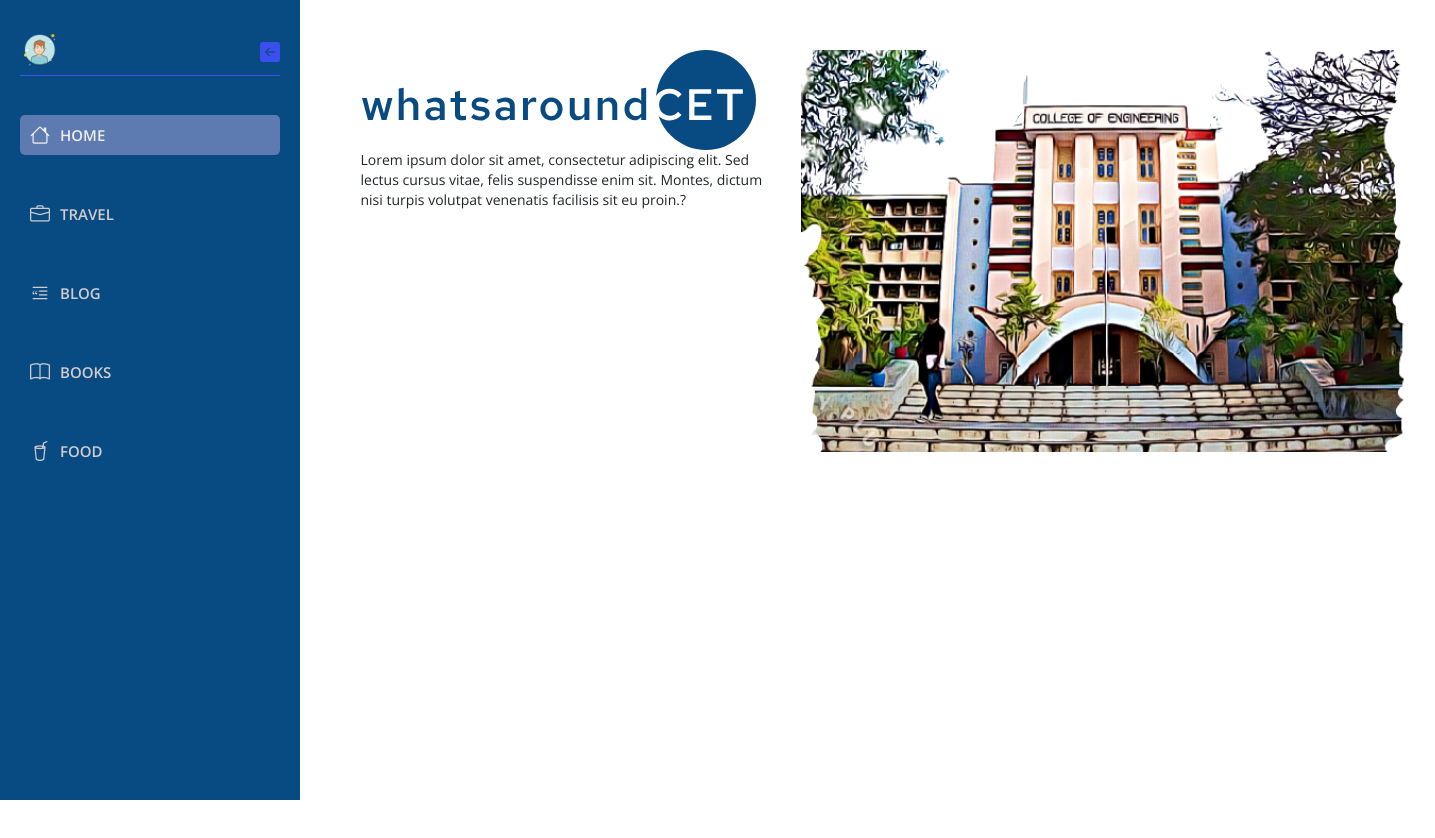
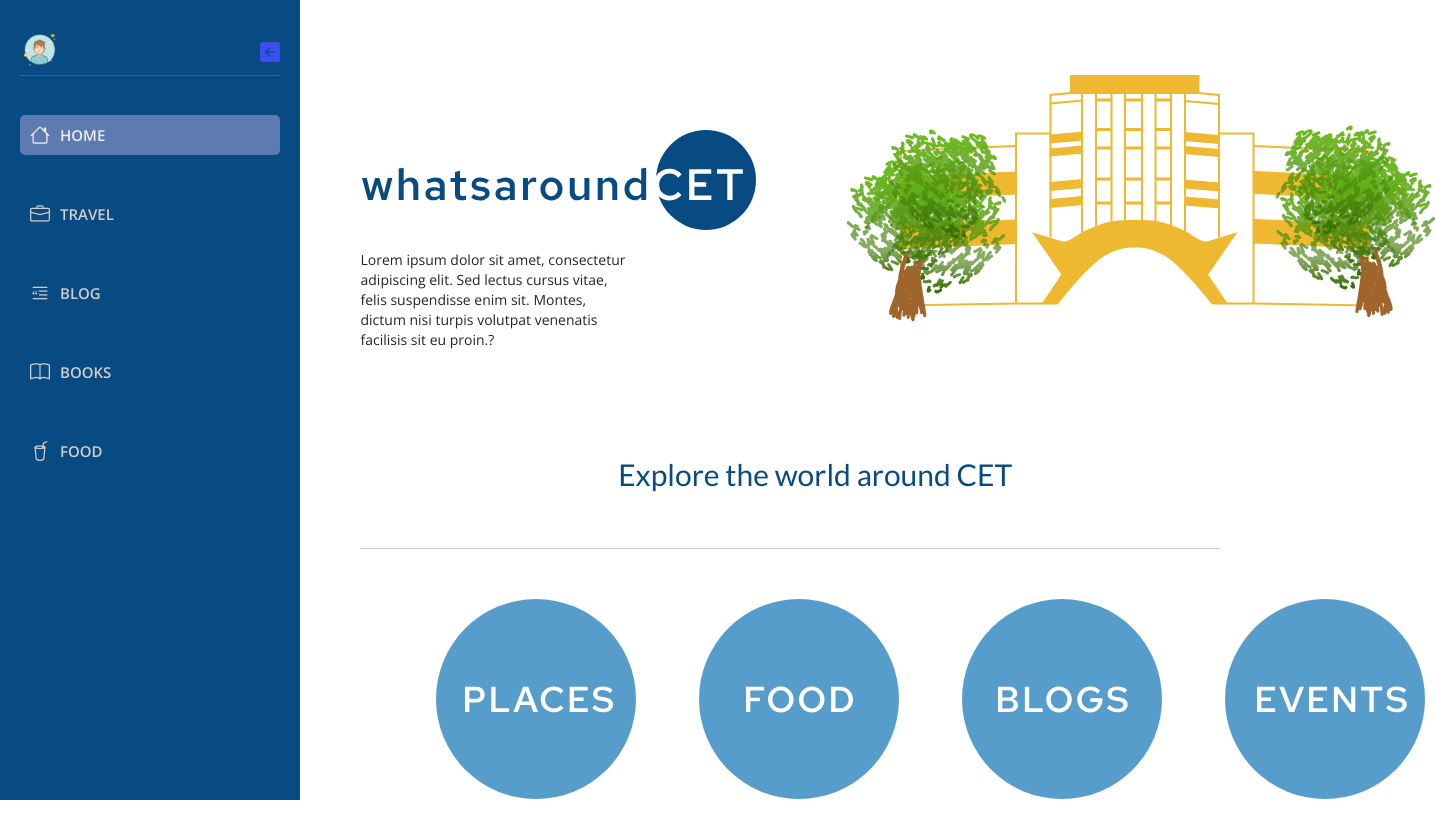
Before and after one commit to neethunsr/whatsaroundCET, a React (Create React App) app: page / in a window 1280 px wide. Shown: the top 838 px of the page, 1435 px wide, since content can reach past the window. Before the commit the page ends 800 px from the top, so only its background shows below. Built offline with nearby package versions, Linux system fonts and the light colour scheme.

Commit message:
home-page kinda done for today

```diff
--- a/src/components/Home.css
+++ b/src/components/Home.css
@@ -0,0 +1,26 @@
+.logo-home {
+	margin-top: 80px;
+	margin-bottom: 20px;
+}
+.img-cet {
+	margin-top: 25px;
+	padding-left: 120px;
+}
+.img-circle {
+	padding-left: 10%;
+	margin-top: 50px;
+}
+.explore {
+	margin-top: 100px;
+	margin-bottom: 50px;
+	padding-left: 30%;
+}
+h3 {
+	justify-content: center;
+	font-style: normal;
+	font-weight: 500;
+	font-size: 30px;
+	line-height: 48px;
+	/* identical to box height */
+	color: #084b83;
+}
--- a/src/components/Home.js
+++ b/src/components/Home.js
@@ -1,20 +1,36 @@
 import React from 'react';
 import logo from './images/logo.svg'
-import cet from './images/cet.png'
+import cet from './images/cet-illustration.svg'
+import circle from './images/circles.svg'
+import './Home.css'
 function Home(props) {
     return (
         <div>
             <div className="container">
                 <div className="row">
-                <div className="col col-lg-6">
+                <div className="col col-lg-4 align-items-center">
                 <img src={logo} className="logo-home" alt="whatsaroundCET"></img>
                 <p>Lorem ipsum dolor sit amet, consectetur adipiscing elit. Sed lectus cursus vitae, felis suspendisse enim sit. Montes, dictum nisi turpis volutpat venenatis facilisis sit eu proin.?</p>
                 </div>
-                <div className="col col-lg-6">
-                <img src={cet}></img>
+                <div className="col col-lg-1"></div>
+                <div className="col col-xs-12 col-lg-7">
+                <img src={cet} className="img-cet"></img>
                 </div>
                 </div>
             </div>
+            <section>
+            <div className="container align-items-center">
+                <div className="explore">
+                <h3>Explore the world around CET</h3>
+                </div>
+                <hr></hr>
+                <img className='row img-circle' src={circle} alt="circle"></img>
+
+            </div>
+            </section>
+
+
+
 
         </div>
     );
```
Also changed, not shown: src/components/images/cet-illustration.svg (added), src/components/images/circles.svg (added).
